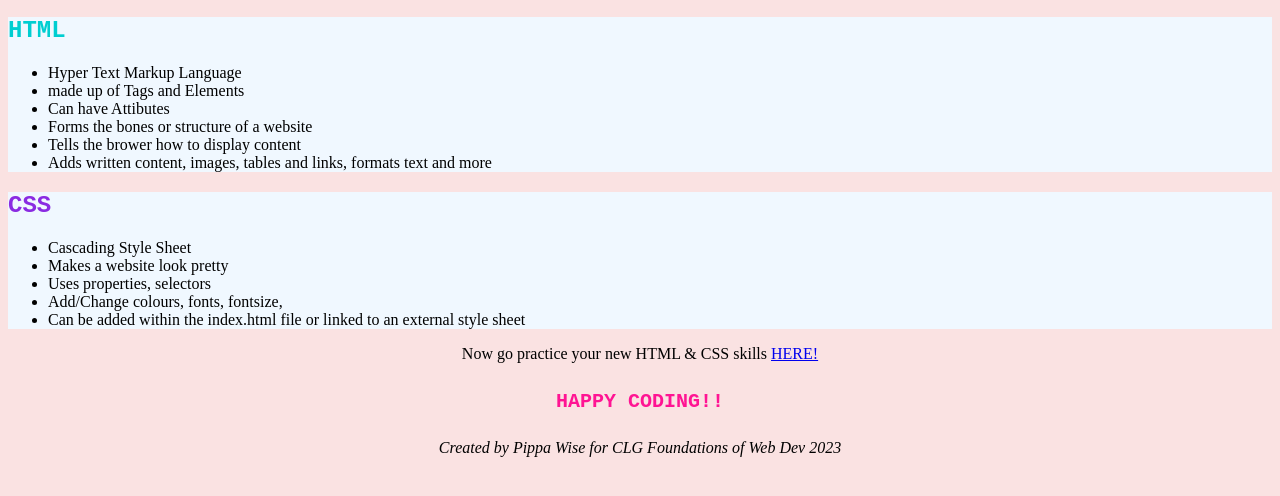
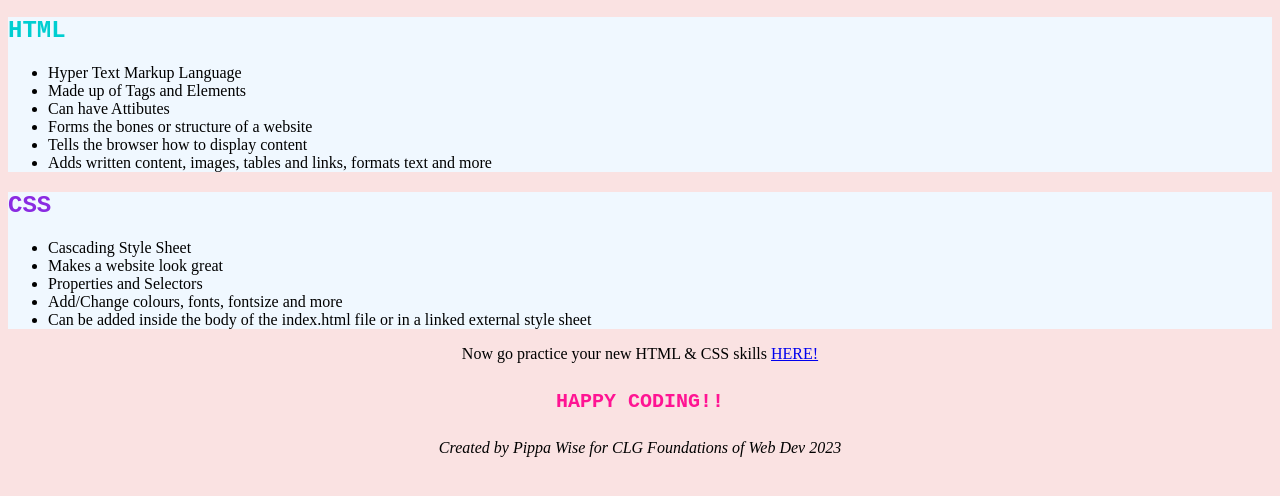
Before and after one commit to xPippax/CLG-L1-Assignment, a plain HTML site: page index.html in a window 1280 px wide. Shown: the part 50-546 px from the top of the page. Drawn offline with Linux system fonts and the light colour scheme; files that its build step writes are made by us from their sources; files whose address does not match are found by name.

Commit message:
Update index.html. grammer and spelling

```diff
--- a/index.html
+++ b/index.html
@@ -12,10 +12,10 @@
         <h2 style="color:darkturquoise">HTML</h2>
         <ul>
           <li>Hyper Text Markup Language</li>
-          <li>made up of Tags and Elements</li>
+          <li>Made up of Tags and Elements</li>
           <li>Can have Attibutes</li>
           <li>Forms the bones or structure of a website</li>
-          <li>Tells the brower how to display content</li>
+          <li>Tells the browser how to display content</li>
           <li>Adds written content, images, tables and links, formats text and more</li>
         </ul>
     </div>
@@ -23,10 +23,10 @@
         <h2 style="color:blueviolet">CSS</h2>
         <ul>
           <li>Cascading Style Sheet</li>
-          <li>Makes a website look pretty</li>
-          <li>Uses properties, selectors</li>
-          <li>Add/Change colours, fonts, fontsize, </li>
-          <li>Can be added within the index.html file or linked to an external style sheet </li>
+          <li>Makes a website look great</li>
+          <li>Properties and Selectors</li>
+          <li>Add/Change colours, fonts, fontsize and more</li>
+          <li>Can be added inside the body of the index.html file or in a linked external style sheet </li>
         </ul>
     </div>
     <p style="text-align: center;">Now go practice your new HTML & CSS skills <a href="https://www.w3schools.com/html/default.asp#:~:text=NEW-,Easy,-Learning%20with%20HTML">HERE!</a></p>
```
